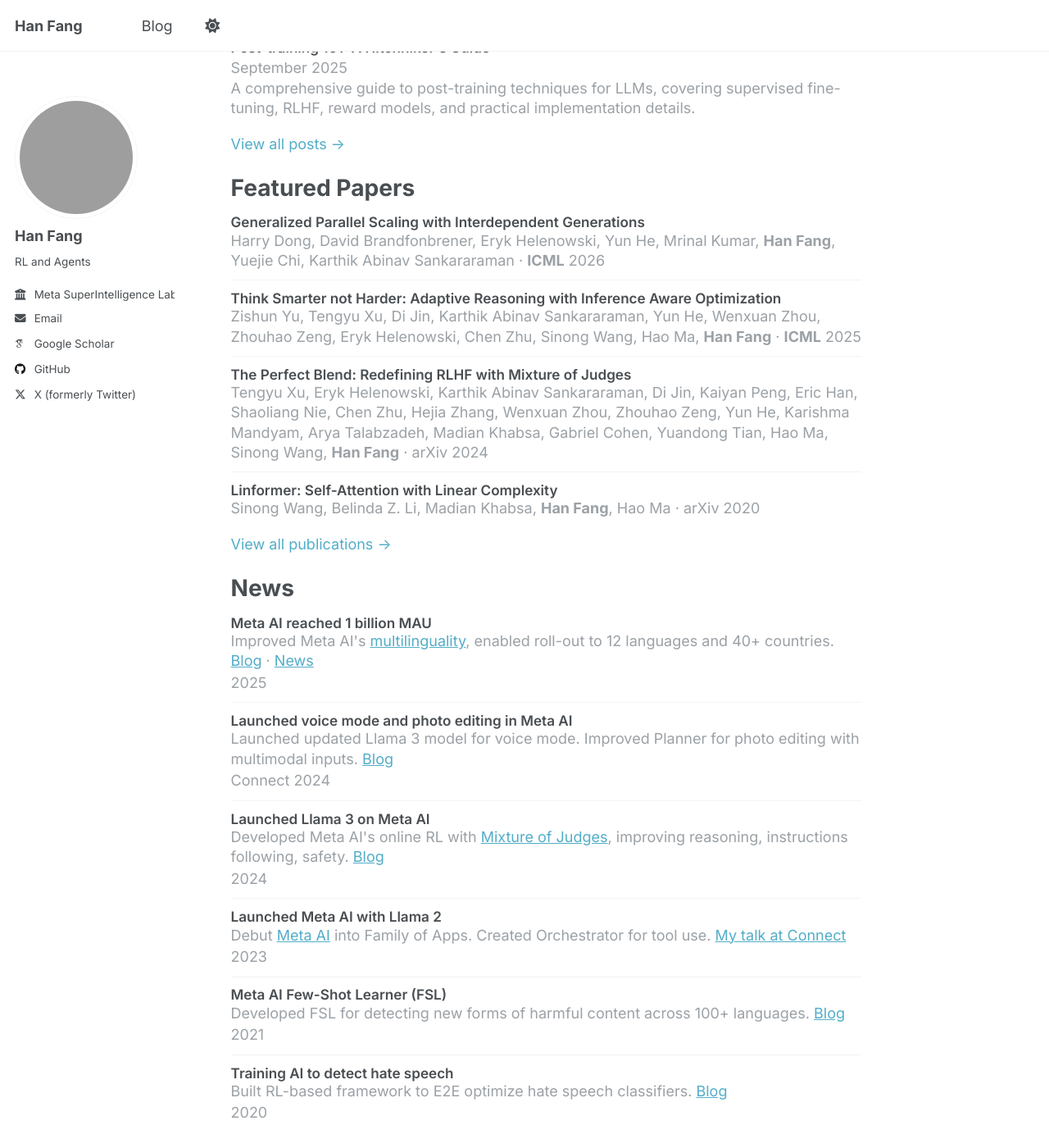
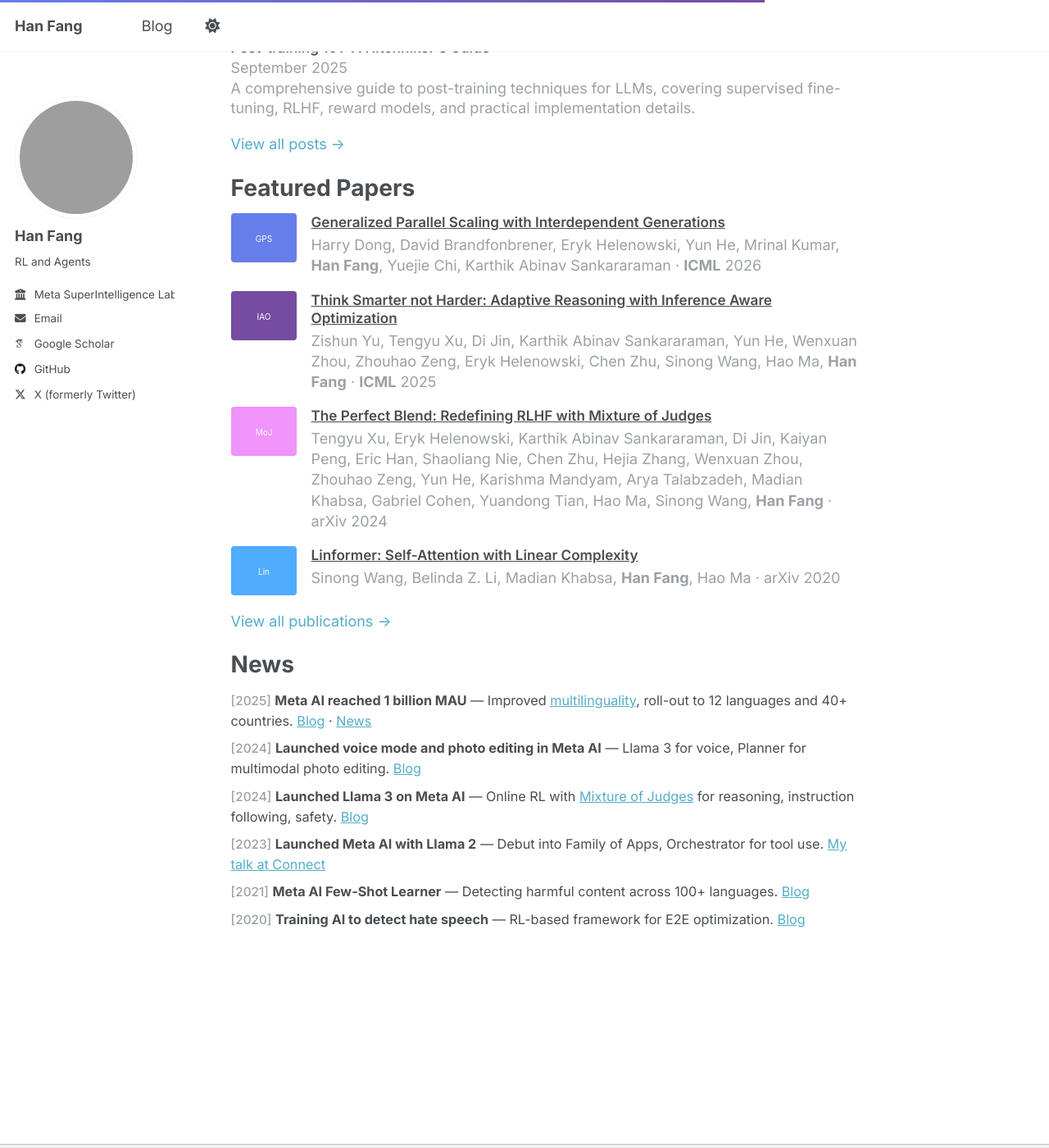
Before and after one commit to hanfang/hanfang.github.io, a Jekyll site: the page built from _pages/about.md, in a window 1280 px wide and 1400 px high, scrolled down 721 px. Shown: the whole window at 82% size. Built offline with Jekyll 4.4.1, drawn with Linux system fonts in a browser that asks for light colours; some web fonts are replaced.

Commit message:
Add inline dates for News, paper thumbnails, scroll progress bar
- News section now uses [YYYY] inline date format
- Papers have thumbnail images beside them
- Scroll progress bar at top of page
- Placeholder SVG thumbnails for papers

Co-Authored-By: Claude Opus 4.5 <noreply@anthropic.com>

```diff
--- a/_includes/head/custom.html
+++ b/_includes/head/custom.html
@@ -51,4 +51,31 @@
 }
 </script>
 
+<!-- Scroll Progress Bar -->
+<style>
+  .scroll-progress {
+    position: fixed;
+    top: 0;
+    left: 0;
+    width: 0%;
+    height: 3px;
+    background: linear-gradient(90deg, #667eea, #764ba2);
+    z-index: 9999;
+  }
+</style>
+<script>
+  document.addEventListener('DOMContentLoaded', function() {
+    var progressBar = document.createElement('div');
+    progressBar.className = 'scroll-progress';
+    document.body.prepend(progressBar);
+
+    window.addEventListener('scroll', function() {
+      var scrollTop = document.documentElement.scrollTop || document.body.scrollTop;
+      var scrollHeight = document.documentElement.scrollHeight - document.documentElement.clientHeight;
+      var progress = (scrollTop / scrollHeight) * 100;
+      progressBar.style.width = progress + '%';
+    });
+  });
+</script>
+
 <!-- end custom head snippets -->
--- a/_pages/about.md
+++ b/_pages/about.md
@@ -45,26 +45,38 @@ Blog
 Featured Papers
 ======
 
-<div class="card-list">
+<div class="paper-list">
 
-<div class="card-item">
-  <h3 class="card-item__title"><a href="https://arxiv.org/abs/2510.01143">Generalized Parallel Scaling with Interdependent Generations</a></h3>
-  <p class="card-item__meta">Harry Dong, David Brandfonbrener, Eryk Helenowski, Yun He, Mrinal Kumar, <strong>Han Fang</strong>, Yuejie Chi, Karthik Abinav Sankararaman · <strong>ICML</strong> 2026</p>
+<div class="paper-item">
+  <img src="/images/paper-gps.svg" alt="" class="paper-thumb">
+  <div class="paper-content">
+    <a href="https://arxiv.org/abs/2510.01143" class="paper-title">Generalized Parallel Scaling with Interdependent Generations</a>
+    <p class="paper-meta">Harry Dong, David Brandfonbrener, Eryk Helenowski, Yun He, Mrinal Kumar, <strong>Han Fang</strong>, Yuejie Chi, Karthik Abinav Sankararaman · <strong>ICML</strong> 2026</p>
+  </div>
 </div>
 
-<div class="card-item">
-  <h3 class="card-item__title"><a href="https://arxiv.org/abs/2501.17974">Think Smarter not Harder: Adaptive Reasoning with Inference Aware Optimization</a></h3>
-  <p class="card-item__meta">Zishun Yu, Tengyu Xu, Di Jin, Karthik Abinav Sankararaman, Yun He, Wenxuan Zhou, Zhouhao Zeng, Eryk Helenowski, Chen Zhu, Sinong Wang, Hao Ma, <strong>Han Fang</strong> · <strong>ICML</strong> 2025</p>
+<div class="paper-item">
+  <img src="/images/paper-think-smarter.svg" alt="" class="paper-thumb">
+  <div class="paper-content">
+    <a href="https://arxiv.org/abs/2501.17974" class="paper-title">Think Smarter not Harder: Adaptive Reasoning with Inference Aware Optimization</a>
+    <p class="paper-meta">Zishun Yu, Tengyu Xu, Di Jin, Karthik Abinav Sankararaman, Yun He, Wenxuan Zhou, Zhouhao Zeng, Eryk Helenowski, Chen Zhu, Sinong Wang, Hao Ma, <strong>Han Fang</strong> · <strong>ICML</strong> 2025</p>
+  </div>
 </div>
 
-<div class="card-item">
-  <h3 class="card-item__title"><a href="https://arxiv.org/abs/2409.20370">The Perfect Blend: Redefining RLHF with Mixture of Judges</a></h3>
-  <p class="card-item__meta">Tengyu Xu, Eryk Helenowski, Karthik Abinav Sankararaman, Di Jin, Kaiyan Peng, Eric Han, Shaoliang Nie, Chen Zhu, Hejia Zhang, Wenxuan Zhou, Zhouhao Zeng, Yun He, Karishma Mandyam, Arya Talabzadeh, Madian Khabsa, Gabriel Cohen, Yuandong Tian, Hao Ma, Sinong Wang, <strong>Han Fang</strong> · arXiv 2024</p>
+<div class="paper-item">
+  <img src="/images/paper-moj.svg" alt="" class="paper-thumb">
+  <div class="paper-content">
+    <a href="https://arxiv.org/abs/2409.20370" class="paper-title">The Perfect Blend: Redefining RLHF with Mixture of Judges</a>
+    <p class="paper-meta">Tengyu Xu, Eryk Helenowski, Karthik Abinav Sankararaman, Di Jin, Kaiyan Peng, Eric Han, Shaoliang Nie, Chen Zhu, Hejia Zhang, Wenxuan Zhou, Zhouhao Zeng, Yun He, Karishma Mandyam, Arya Talabzadeh, Madian Khabsa, Gabriel Cohen, Yuandong Tian, Hao Ma, Sinong Wang, <strong>Han Fang</strong> · arXiv 2024</p>
+  </div>
 </div>
 
-<div class="card-item">
-  <h3 class="card-item__title"><a href="https://arxiv.org/abs/2006.04768">Linformer: Self-Attention with Linear Complexity</a></h3>
-  <p class="card-item__meta">Sinong Wang, Belinda Z. Li, Madian Khabsa, <strong>Han Fang</strong>, Hao Ma · arXiv 2020</p>
+<div class="paper-item">
+  <img src="/images/paper-linformer.svg" alt="" class="paper-thumb">
+  <div class="paper-content">
+    <a href="https://arxiv.org/abs/2006.04768" class="paper-title">Linformer: Self-Attention with Linear Complexity</a>
+    <p class="paper-meta">Sinong Wang, Belinda Z. Li, Madian Khabsa, <strong>Han Fang</strong>, Hao Ma · arXiv 2020</p>
+  </div>
 </div>
 
 </div>
@@ -75,42 +87,30 @@ Featured Papers
 News
 ======
 
-<div class="card-list">
+<div class="news-list">
 
-<div class="card-item">
-  <h3 class="card-item__title">Meta AI reached 1 billion MAU</h3>
-  <p class="card-item__desc">Improved Meta AI's <a href="https://about.fb.com/news/2024/07/meta-ai-is-now-multilingual-more-creative-and-smarter/">multilinguality</a>, enabled roll-out to 12 languages and 40+ countries. <a href="https://ai.meta.com/blog/future-of-ai-built-with-llama/">Blog</a> · <a href="https://techcrunch.com/2025/05/29/meta-ai-now-has-1b-monthly-active-users/">News</a></p>
-  <p class="card-item__date">2025</p>
+<div class="news-item">
+  <span class="news-date">[2025]</span> <strong>Meta AI reached 1 billion MAU</strong> — Improved <a href="https://about.fb.com/news/2024/07/meta-ai-is-now-multilingual-more-creative-and-smarter/">multilinguality</a>, roll-out to 12 languages and 40+ countries. <a href="https://ai.meta.com/blog/future-of-ai-built-with-llama/">Blog</a> · <a href="https://techcrunch.com/2025/05/29/meta-ai-now-has-1b-monthly-active-users/">News</a>
 </div>
 
-<div class="card-item">
-  <h3 class="card-item__title">Launched voice mode and photo editing in Meta AI</h3>
-  <p class="card-item__desc">Launched updated Llama 3 model for voice mode. Improved Planner for photo editing with multimodal inputs. <a href="https://about.fb.com/news/2024/09/metas-ai-product-news-connect/">Blog</a></p>
-  <p class="card-item__date">Connect 2024</p>
+<div class="news-item">
+  <span class="news-date">[2024]</span> <strong>Launched voice mode and photo editing in Meta AI</strong> — Llama 3 for voice, Planner for multimodal photo editing. <a href="https://about.fb.com/news/2024/09/metas-ai-product-news-connect/">Blog</a>
 </div>
 
-<div class="card-item">
-  <h3 class="card-item__title">Launched Llama 3 on Meta AI</h3>
-  <p class="card-item__desc">Developed Meta AI's online RL with <a href="https://arxiv.org/abs/2409.20370">Mixture of Judges</a>, improving reasoning, instructions following, safety. <a href="https://ai.meta.com/blog/meta-llama-3-1/">Blog</a></p>
-  <p class="card-item__date">2024</p>
+<div class="news-item">
+  <span class="news-date">[2024]</span> <strong>Launched Llama 3 on Meta AI</strong> — Online RL with <a href="https://arxiv.org/abs/2409.20370">Mixture of Judges</a> for reasoning, instruction following, safety. <a href="https://ai.meta.com/blog/meta-llama-3-1/">Blog</a>
 </div>
 
-<div class="card-item">
-  <h3 class="card-item__title">Launched Meta AI with Llama 2</h3>
-  <p class="card-item__desc">Debut <a href="https://about.fb.com/news/2023/09/introducing-ai-powered-assistants-characters-and-creative-tools/">Meta AI</a> into Family of Apps. Created Orchestrator for tool use. <a href="https://developers.facebook.com/videos/2023/building-metas-next-generation-ai-product-experiences-with-llama/">My talk at Connect</a></p>
-  <p class="card-item__date">2023</p>
+<div class="news-item">
+  <span class="news-date">[2023]</span> <strong>Launched Meta AI with Llama 2</strong> — Debut into Family of Apps, Orchestrator for tool use. <a href="https://developers.facebook.com/videos/2023/building-metas-next-generation-ai-product-experiences-with-llama/">My talk at Connect</a>
 </div>
 
-<div class="card-item">
-  <h3 class="card-item__title">Meta AI Few-Shot Learner (FSL)</h3>
-  <p class="card-item__desc">Developed FSL for detecting new forms of harmful content across 100+ languages. <a href="https://ai.meta.com/blog/harmful-content-can-evolve-quickly-our-new-ai-system-adapts-to-tackle-it/">Blog</a></p>
-  <p class="card-item__date">2021</p>
+<div class="news-item">
+  <span class="news-date">[2021]</span> <strong>Meta AI Few-Shot Learner</strong> — Detecting harmful content across 100+ languages. <a href="https://ai.meta.com/blog/harmful-content-can-evolve-quickly-our-new-ai-system-adapts-to-tackle-it/">Blog</a>
 </div>
 
-<div class="card-item">
-  <h3 class="card-item__title">Training AI to detect hate speech</h3>
-  <p class="card-item__desc">Built RL-based framework to E2E optimize hate speech classifiers. <a href="https://ai.meta.com/blog/training-ai-to-detect-hate-speech-in-the-real-world/">Blog</a></p>
-  <p class="card-item__date">2020</p>
+<div class="news-item">
+  <span class="news-date">[2020]</span> <strong>Training AI to detect hate speech</strong> — RL-based framework for E2E optimization. <a href="https://ai.meta.com/blog/training-ai-to-detect-hate-speech-in-the-real-world/">Blog</a>
 </div>
 
 </div>
--- a/assets/css/custom.scss
+++ b/assets/css/custom.scss
@@ -193,3 +193,99 @@ img.author__avatar {
 .card-more a:hover {
   text-decoration: underline;
 }
+
+/* ==========================================================================
+   NEWS LIST (inline dates)
+   ========================================================================== */
+
+.news-list {
+  display: flex;
+  flex-direction: column;
+  gap: 0.5rem;
+  margin: 0.75rem 0 1rem 0;
+}
+
+.news-item {
+  font-size: 0.9rem;
+  line-height: 1.5;
+}
+
+.news-date {
+  color: var(--global-text-color-light, #888);
+  font-size: 0.85rem;
+  font-weight: 500;
+}
+
+/* ==========================================================================
+   PAPER LIST (with thumbnails)
+   ========================================================================== */
+
+.paper-list {
+  display: flex;
+  flex-direction: column;
+  gap: 1rem;
+  margin: 0.75rem 0 1rem 0;
+}
+
+.paper-item {
+  display: flex;
+  gap: 1rem;
+  align-items: flex-start;
+}
+
+.paper-thumb {
+  width: 80px;
+  height: 60px;
+  object-fit: cover;
+  border-radius: 4px;
+  flex-shrink: 0;
+  background: var(--global-border-color, #e1e1e1);
+}
+
+.paper-content {
+  flex: 1;
+  min-width: 0;
+}
+
+.paper-title {
+  font-size: 0.95rem;
+  font-weight: 600;
+  line-height: 1.3;
+  text-decoration: none;
+  color: var(--global-text-color, #333);
+  display: block;
+  margin-bottom: 0.2rem;
+}
+
+.paper-title:hover {
+  color: var(--global-link-color, #0066cc);
+}
+
+.paper-meta {
+  font-size: 0.8rem;
+  color: var(--global-text-color-light, #555);
+  line-height: 1.4;
+  margin: 0 !important;
+}
+
+@media screen and (max-width: 600px) {
+  .paper-thumb {
+    width: 60px;
+    height: 45px;
+  }
+}
+
+/* ==========================================================================
+   SCROLL PROGRESS BAR
+   ========================================================================== */
+
+.scroll-progress {
+  position: fixed;
+  top: 0;
+  left: 0;
+  width: 0%;
+  height: 3px;
+  background: linear-gradient(90deg, #667eea, #764ba2);
+  z-index: 9999;
+  transition: width 0.1s ease-out;
+}
```
Also changed, not shown: images/paper-gps.svg (added), images/paper-linformer.svg (added), images/paper-moj.svg (added), images/paper-think-smarter.svg (added).
